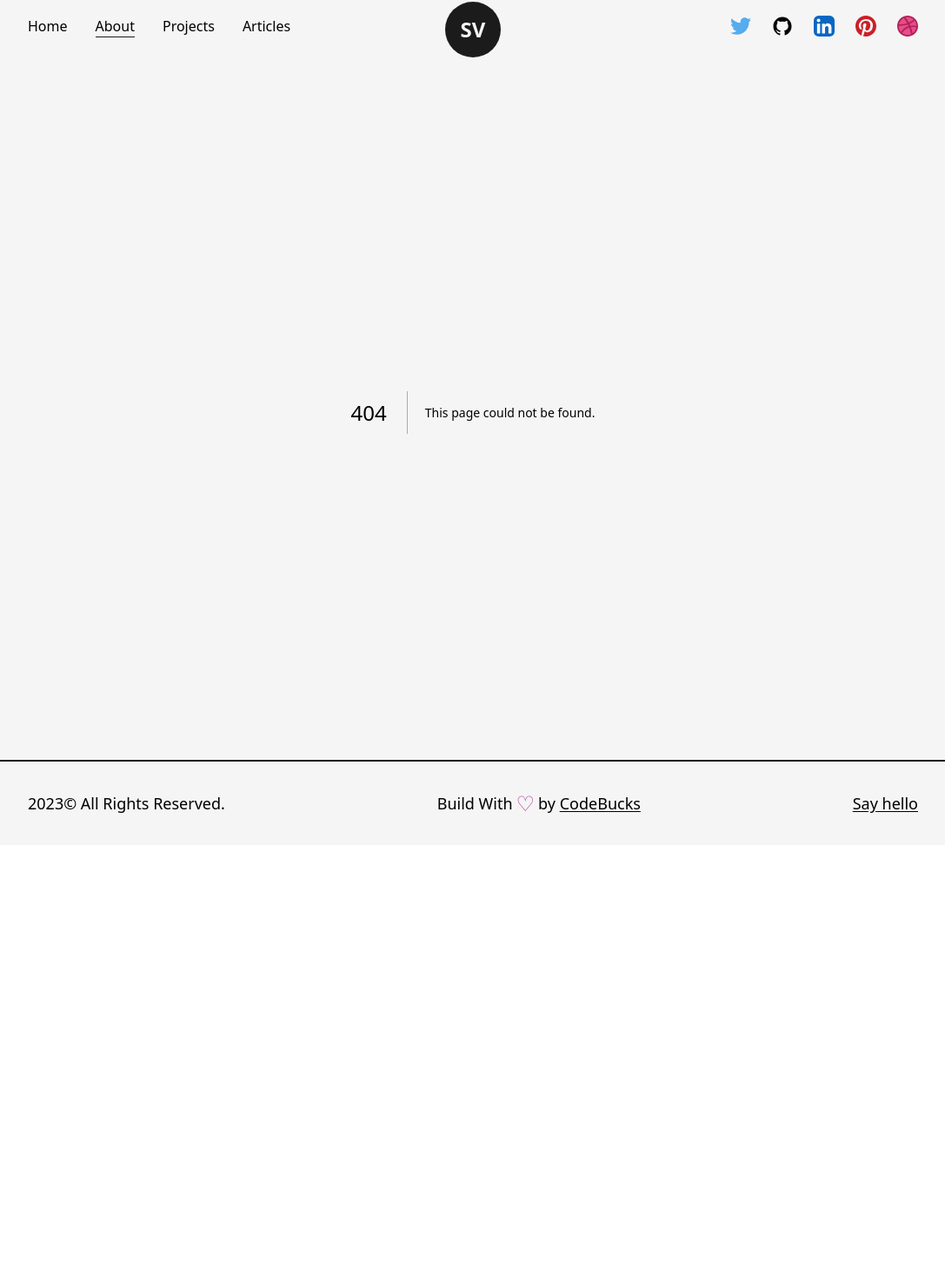
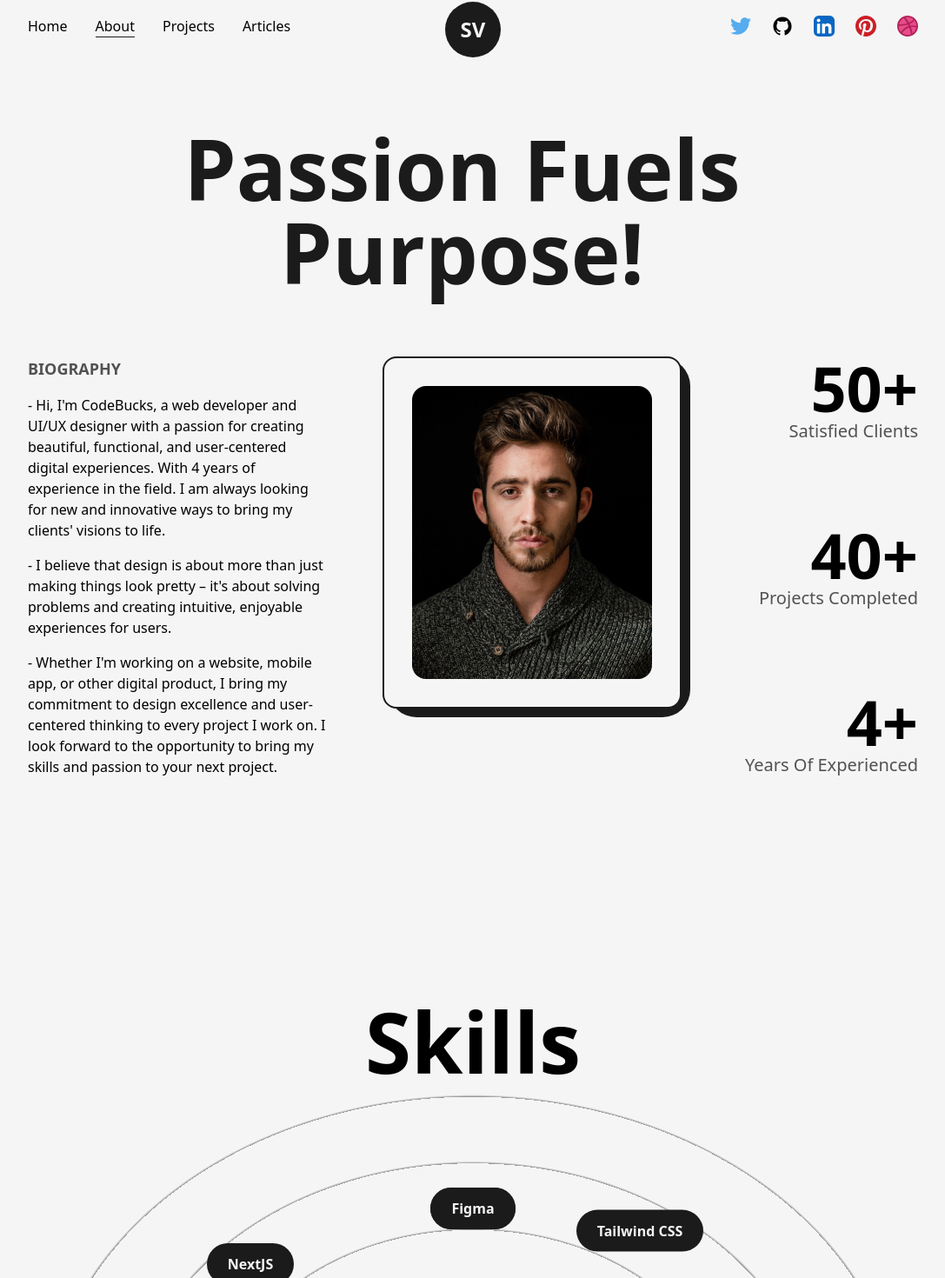
Before and after one commit to LanaVol/portfolio, a Next.js app: page /about in a window 1280 px wide. Before the commit this address had no page. Shown: the part 14-1484 px from the top of the page at 87% size, without its empty margins (96-1183 px from the left). Before the commit the page ends 986 px from the top, so only its background shows below. Built offline with nearby package versions, Linux system fonts and the light colour scheme.

Commit message:
create new components and aboutPage

```diff
--- /dev/null
+++ b/src/components/Experience.js
@@ -0,0 +1,31 @@
+import React from "react";
+
+const Details = ({ position, company, companyLink, time, address, work }) => {
+  return (
+    <li>
+      <div>
+        <h3>
+          {position}&nbsp;<a href={companyLink}>@{company}</a>
+        </h3>
+      </div>
+    </li>
+  );
+};
+
+const Experience = () => {
+  return (
+    <div className="my-64">
+      <h2 className="font-bold text-8xl mb-32 w-full text-center">
+        Experience
+      </h2>
+
+      <div className="w-[75%] mx-auto relative">
+        <ul>
+          <li></li>
+        </ul>
+      </div>
+    </div>
+  );
+};
+
+export default Experience;
--- /dev/null
+++ b/src/components/Skills.js
@@ -0,0 +1,44 @@
+import React from "react";
+import { motion } from "framer-motion";
+
+const Skill = ({ name, x, y }) => {
+  return (
+    <motion.div
+      className="flex items-center justify-center rounded-full font-semibold bg-dark text-light py-3 px-6 shadow-dark cursor-pointer absolute"
+      whileHover={{ scale: 1.05 }}
+      initial={{ x: 0, y: 0 }}
+      whileInView={{ x: x, y: y }}
+      transition={{ duration: 1.5 }}
+      viewport={{ once: true }}
+    >
+      {name}
+    </motion.div>
+  );
+};
+
+const Skills = () => {
+  return (
+    <>
+      <h2 className="font-bold text-8xl mt-64 w-full text-center">Skills</h2>
+      <div className="w-full h-screen flex items-center justify-center rounded-full bg-circularLight">
+        <motion.div
+          className="flex items-center justify-center rounded-full font-semibold bg-dark text-light p-8 shadow-dark cursor-pointer"
+          whileHover={{ scale: 1.05 }}
+        >
+          Web
+        </motion.div>
+        <Skill name="CSS" x="-5vw" y="-10vw" />
+        <Skill name="HTML" x="-20vw" y="2vw" />
+        <Skill name="JavaScript" x="20vw" y="6vw" />
+        <Skill name="ReactJS" x="0vw" y="12vw" />
+        <Skill name="NextJS" x="-20vw" y="-15vw" />
+        <Skill name="Figma" x="0vw" y="-20vw" />
+        <Skill name="Figma" x="0vw" y="-20vw" />
+        <Skill name="MaterialUI" x="15vw" y="-5vw" />
+        <Skill name="Tailwind CSS" x="15vw" y="-18vw" />
+      </div>
+    </>
+  );
+};
+
+export default Skills;
--- /dev/null
+++ b/src/pages/about.js
@@ -0,0 +1,118 @@
+import React, { useEffect, useRef } from "react";
+import Head from "next/head";
+import Image from "next/image";
+import AnimatedText from "@/components/AnimatedText";
+import Layout from "@/components/Layout";
+import profilePic from "../../public/images/profile/developer-pic-2.jpg";
+import { spring, useInView, useMotionValue, useSpring } from "framer-motion";
+import Skills from "@/components/Skills";
+import Experience from "@/components/Experience";
+
+const AnimatedNumbers = ({ value }) => {
+  const ref = useRef(null);
+
+  const motionValue = useMotionValue(0);
+  const springValue = useSpring(motionValue, { duration: 3000 });
+  const isInView = useInView(ref, { once: true });
+
+  useEffect(() => {
+    if (isInView) {
+      motionValue.set(value);
+    }
+  }, [isInView, value, motionValue]);
+
+  useEffect(() => {
+    springValue.on("change", (latest) => {
+      if (ref.current && latest.toFixed(0) <= value) {
+        ref.current.textContent = latest.toFixed(0);
+      }
+    });
+  }, [springValue, value]);
+
+  return <span ref={ref}></span>;
+};
+
+const about = () => {
+  return (
+    <>
+      <Head>
+        <title>SV | About Page</title>
+        <meta name="description" content="any description" />
+      </Head>
+      <main className="flex w-full flex-col items-center justify-center">
+        <Layout className="pt-16">
+          <AnimatedText text="Passion Fuels Purpose!" className="mb-16" />
+
+          <div className="grid w-full grid-cols-8 gap-16">
+            <div className="col-span-3 flex-col items-start justify-start">
+              <h2 className="mb-4 text-lg font-bold uppercase text-dark/75">
+                Biography
+              </h2>
+              <p className="font-medium">
+                - Hi, I'm CodeBucks, a web developer and UI/UX designer with a
+                passion for creating beautiful, functional, and user-centered
+                digital experiences. With 4 years of experience in the field. I
+                am always looking for new and innovative ways to bring my
+                clients' visions to life.
+              </p>
+              <p className="my-4 font-medium">
+                - I believe that design is about more than just making things
+                look pretty – it's about solving problems and creating
+                intuitive, enjoyable experiences for users.
+              </p>
+              <p className="font-medium">
+                - Whether I'm working on a website, mobile app, or other digital
+                product, I bring my commitment to design excellence and
+                user-centered thinking to every project I work on. I look
+                forward to the opportunity to bring my skills and passion to
+                your next project.
+              </p>
+            </div>
+
+            <div className="col-span-3 relative h-max rounded-2xl border-2 border-solid border-dark bg-light p-8">
+              <div className="absolute top-0 -right-3 -z-10 w-[102%] h-[103%] rounded-[2rem] bg-dark" />
+              <Image
+                src={profilePic}
+                alt="Sv"
+                className="w-full h-auto rounded-2xl"
+              />
+            </div>
+
+            <div className="col-span-2 flex flex-col items-end justify-between">
+              <div className="flex flex-col items-end justify-center">
+                <span className="inline-block text-7xl font-bold">
+                  <AnimatedNumbers value={50} />+
+                </span>
+                <h2 className="text-xl font-medium capitalize text-dark/75">
+                  satisfied clients
+                </h2>
+              </div>
+
+              <div className="flex flex-col items-end justify-center">
+                <span className="inline-block text-7xl font-bold">
+                  <AnimatedNumbers value={40} />+
+                </span>
+                <h2 className="text-xl font-medium capitalize text-dark/75">
+                  projects completed
+                </h2>
+              </div>
+
+              <div className="flex flex-col items-end justify-center">
+                <span className="inline-block text-7xl font-bold">
+                  <AnimatedNumbers value={4} />+
+                </span>
+                <h2 className="text-xl font-medium capitalize text-dark/75">
+                  years of experienced
+                </h2>
+              </div>
+            </div>
+          </div>
+          <Skills />
+          <Experience />
+        </Layout>
+      </main>
+    </>
+  );
+};
+
+export default about;
--- a/tailwind.config.js
+++ b/tailwind.config.js
@@ -18,6 +18,13 @@
         primary: "#B63E96", // 240,86,199
         primaryDark: "#58E6D9", // 80,230,217
       },
+      animation: {
+        "spin-slow": "spin 8s linear infinite",
+      },
+      backgroundImage: {
+        circularLight:
+          "repeating-radial-gradient(rgba(0, 0, 0, 0.4) 2px,#f5f5f5 5px,#f5f5f5 100px)",
+      },
     },
   },
   plugins: [],
```
